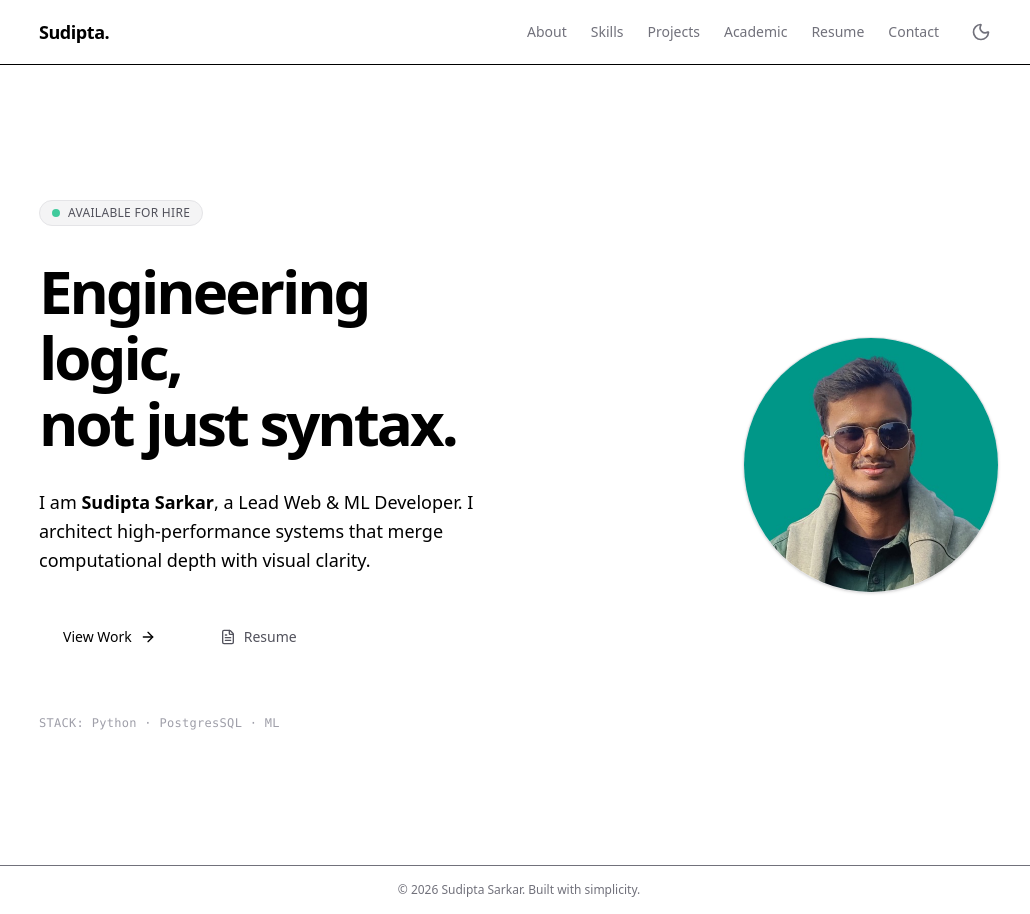
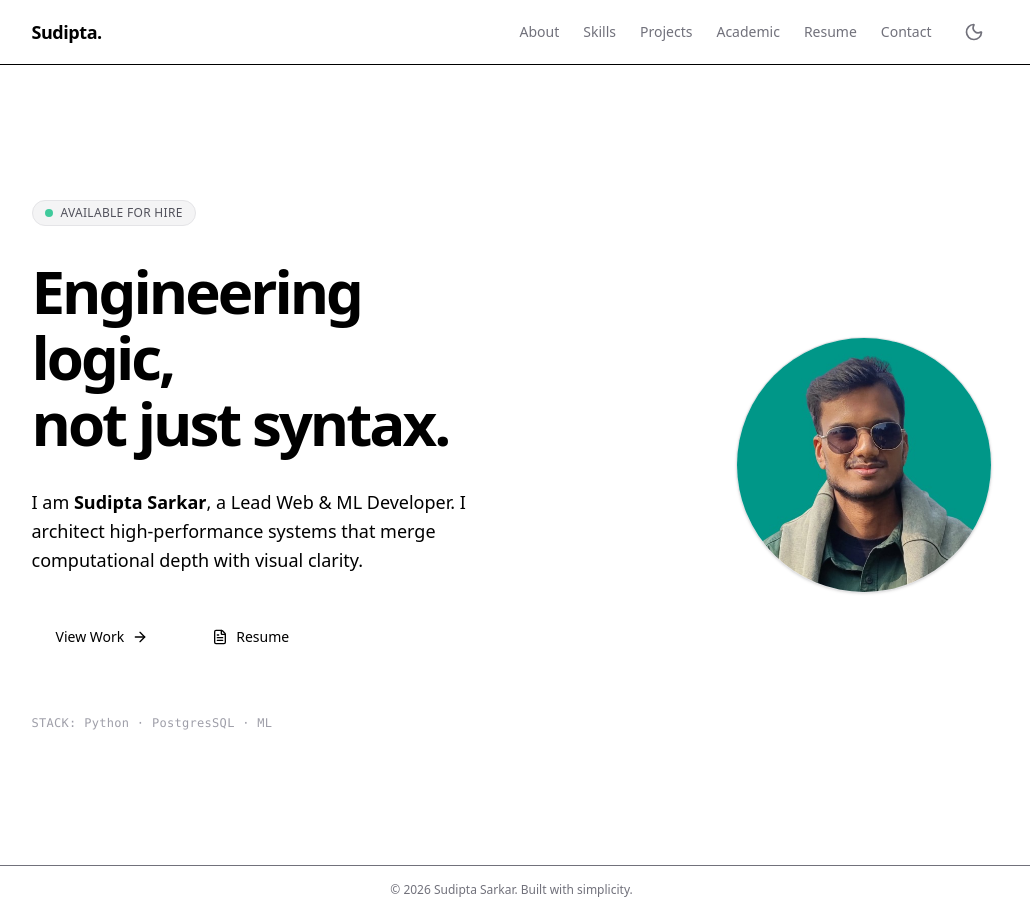
Before and after one commit to itzsudipta/sudipta.me, a Next.js app: page / in a window 1280 px wide. Shown: the whole page, without its empty margins (121-1151 px from the left). Built offline with nearby package versions, Linux system fonts and the light colour scheme.

Commit message:
fix the navbar jumping and update the text color of resume in main page

```diff
--- a/app/globals.css
+++ b/app/globals.css
@@ -2,7 +2,6 @@
 
 @layer base {
   :root {
-
     --background: 0 0% 100%;
     --foreground: 0 0% 0%;
     --card: 0 0% 100%;
@@ -11,7 +10,6 @@
   }
 
   .dark {
-
     --background: 240 10% 3.9%;
     --foreground: 0 0% 100%;
     --card: 240 10% 3.9%;
@@ -19,9 +17,16 @@
     --border: 240 3.7% 15.9%;
   }
 
+  /* Prevent layout shift when scrollbar appears */
+  html {
+    scrollbar-gutter: stable;
+  }
+
   body {
     background-color: hsl(var(--background));
     color: hsl(var(--foreground));
     transition: background-color 0.2s ease, color 0.2s ease;
+    text-rendering: optimizeLegibility;
+    -webkit-font-smoothing: antialiased;
   }
 }
--- a/app/page.tsx
+++ b/app/page.tsx
@@ -43,7 +43,7 @@ export default function Home() {
 
             <Link
               href="/resume"
-              className="inline-flex items-center gap-2 px-6 py-3 rounded-md text-sm font-medium text-zinc-600 dark:text-zinc-300 hover:bg-zinc-100 dark:hover:bg-zinc-800 transition-colors"
+              className="inline-flex items-center gap-2 px-6 py-3 rounded-md text-sm font-medium text-foreground hover:text-blue-600 transition-colors"
             >
               <FileText className="w-4 h-4" />
               Resume
```
